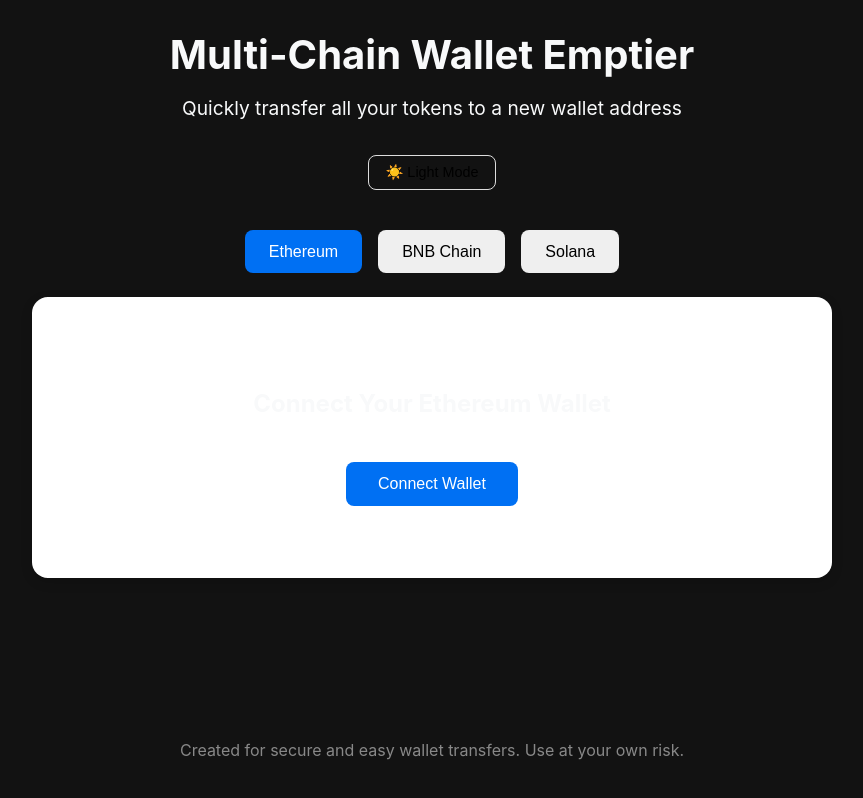
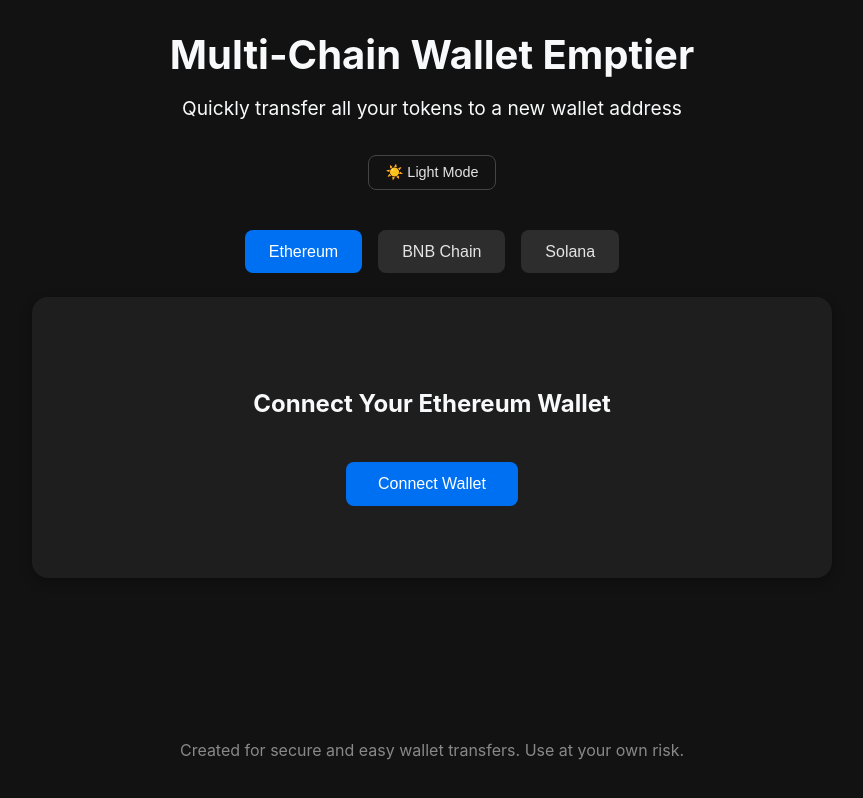
Before and after one commit to bittersff/wallet-, a Next.js app: page / in a window 1280 px wide. Shown: the whole page, without its empty margins (208-1071 px from the left). Built offline with nearby package versions, Linux system fonts and the light colour scheme.

Commit message:
Update index.js

```diff
--- a/pages/index.js
+++ b/pages/index.js
@@ -15,10 +15,26 @@
     setTheme(theme === 'dark' ? 'light' : 'dark');
   };
 
-  // Update body class when theme changes
+  // Update theme class on body
   useEffect(() => {
-    document.body.className = theme;
+    if (typeof document !== 'undefined') {
+      document.body.className = theme;
+    }
   }, [theme]);
+
+  // Get the right style class based on theme
+  const getCardClassName = () => {
+    return `${styles.card} ${theme === 'dark' ? styles.darkCard : ''}`;
+  };
+
+  const getNetworkButtonClassName = (network) => {
+    const baseClass = `${styles.networkButton} ${activeNetwork === network ? styles.active : ''}`;
+    return `${baseClass} ${theme === 'dark' && activeNetwork !== network ? styles.darkNetworkButton : ''}`;
+  };
+
+  const getThemeButtonClassName = () => {
+    return `${styles.themeButton} ${theme === 'dark' ? styles.darkThemeButton : ''}`;
+  };
 
   return (
     <div className={styles.container}>
@@ -38,7 +54,7 @@
         </p>
 
         <div className={styles.themeToggle}>
-          <button onClick={toggleTheme} className={styles.themeButton}>
+          <button onClick={toggleTheme} className={getThemeButtonClassName()}>
             {theme === 'dark' ? '☀️ Light Mode' : '🌙 Dark Mode'}
           </button>
         </div>
@@ -46,28 +62,28 @@
         <div className={styles.networkSelector}>
           <button
             onClick={() => setActiveNetwork('ethereum')}
-            className={`${styles.networkButton} ${activeNetwork === 'ethereum' ? styles.active : ''}`}
+            className={getNetworkButtonClassName('ethereum')}
           >
             Ethereum
           </button>
           <button
             onClick={() => setActiveNetwork('bnb')}
-            className={`${styles.networkButton} ${activeNetwork === 'bnb' ? styles.active : ''}`}
+            className={getNetworkButtonClassName('bnb')}
           >
             BNB Chain
           </button>
           <button
             onClick={() => setActiveNetwork('solana')}
-            className={`${styles.networkButton} ${activeNetwork === 'solana' ? styles.active : ''}`}
+            className={getNetworkButtonClassName('solana')}
           >
             Solana
           </button>
         </div>
 
-        <div className={styles.card}>
-          {activeNetwork === 'ethereum' && <EthereumWalletEmptier />}
-          {activeNetwork === 'bnb' && <BnbWalletEmptier />}
-          {activeNetwork === 'solana' && <SolanaWalletEmptier />}
+        <div className={getCardClassName()}>
+          {activeNetwork === 'ethereum' && <EthereumWalletEmptier theme={theme} />}
+          {activeNetwork === 'bnb' && <BnbWalletEmptier theme={theme} />}
+          {activeNetwork === 'solana' && <SolanaWalletEmptier theme={theme} />}
         </div>
       </main>
 
```
